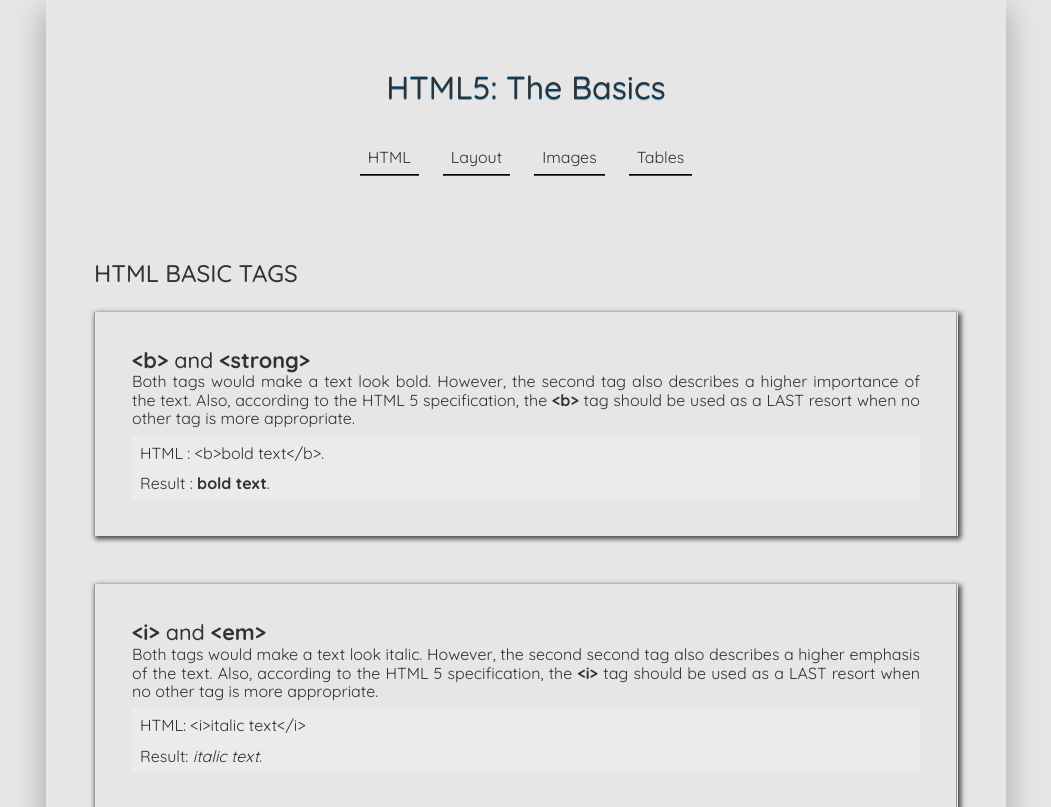
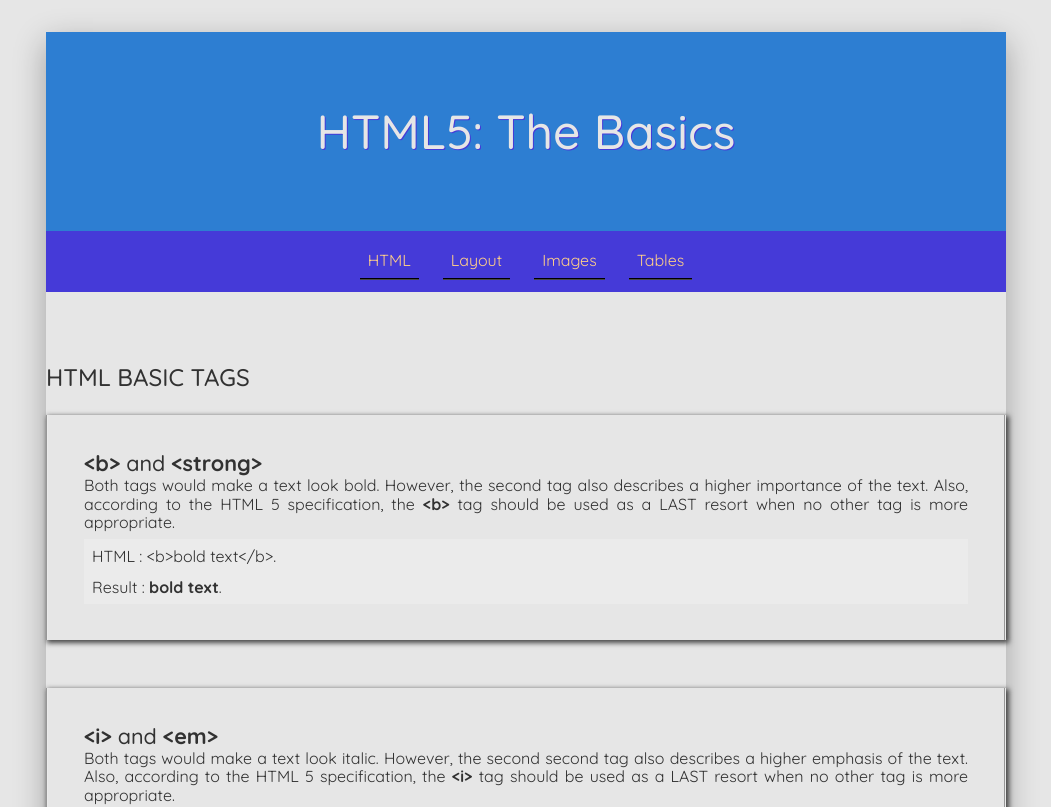
Before and after one commit to f54vnfg/HTML-Text-Tags, a plain HTML site: page index.html in a window 1280 px wide. Shown: the top 807 px of the page, without its empty margins (114-1165 px from the left). Drawn offline with Linux system fonts and the light colour scheme.

Commit message:
Some style updates

```diff
--- a/scss/_sizes.scss
+++ b/scss/_sizes.scss
@@ -28,7 +28,7 @@ $font-size-larger: $base-font-size * 2;
 $font-size-largest: $base-font-size * 3;
 
 // Header sizes
-$heading-size-1: $base-font-size * 2;
+$heading-size-1: $base-font-size * 3;
 $heading-size-2: $base-font-size * 1.5;
 $heading-size-3: $base-font-size * 1.35;
 $heading-size-4: $base-font-size * 1.2;
@@ -47,6 +47,10 @@ body {
 //   line-height:
 // }
 
+nav > a {
+  font-style: $font-weight-bold;
+}
+
 h1,h2,h3,h4,h5,h6 {
   // Set heading font weights
   font-weight: $font-weight-heading;
--- a/scss/_theme.scss
+++ b/scss/_theme.scss
@@ -1,52 +1,72 @@
+
+$border: rgb(45, 45, 45);
+$href: #2d7dd2;
+$list-border: rgb(166, 165, 83);
+//
 $background: rgb(230, 230, 230);
 $box: rgb(235,235,235);
-$border: rgb(45, 45, 45);
 $text: rgb(50,50,50);
-$href: rgba(45, 125, 210, 1);
 $hover: rgb(56, 178, 255);
-$list-border: rgb(166, 165, 83);
-$color5: rgb(71, 70, 71);
+$color5x: rgb(70, 70, 70);
+//
+// New colors
+//
+$color1: #2D7ED2;
+$color2: #453AD8;
+$color3: #20D499;
+$color4: #FFA826;
+$color5: #FFCF88;
 
 html {
   background: $background;
   color: $text;
+
+  body {
+    /* offset-x | offset-y | blur-radius | color */
+    box-shadow: 0 10px 30px rgba(0,0,0,0.3);
+  }
 }
 
-body {
-  box-shadow: 0 10px 30px rgba(0,0,0,0.3);
-}
+header {
+  h1 {
+    background-color: $color1;
+    color: $background;
 
-h1 {
-  text-shadow: 0 1px 0 $hover;
+    /* offset-x | offset-y | blur-radius | color */
+    text-shadow: 1px 1px 0 $color2;
+  }
 }
 
 nav {
+  background-color: $color2;
+
   li {
-    border-bottom: groove 2px $color5;
+    border-bottom: groove 2px $color5x;
+
+    a {
+      text-decoration: none;
+      color: $color5;
+    }
 
     &:hover {
       border-bottom: groove 2px $hover;
     }
-  }
-
-  a {
-    text-decoration: none;
-    color: $text;
   }
 }
 
 section {
   border-right: groove 2px $box;
   border-left: groove 2px $box;
+
   /* offset-x | offset-y | blur-radius | spread-radius | color */
-  box-shadow: 2px 2px 5px 1px $color5;
+  box-shadow: 2px 2px 5px 1px $color5x;
 
   &:hover {
     border-right: groove 2px $hover;
     border-left: groove 2px $hover;
   }
+
+  .example-box {
+    background: $box;
+  }
 }
-
-.example-box {
-  background: $box;
-}
--- a/scss/styles.scss
+++ b/scss/styles.scss
@@ -6,9 +6,22 @@
 
 body {
   max-width: 960px;
-  padding: $spacing-larger;
   margin: 0 auto;
   text-align: justify;
+
+  header > h1 {
+    text-align: center;
+    padding: $spacing-largest 0;
+    margin-bottom: 0;
+  }
+
+  section > div {
+    padding: $spacing-larger;
+  }
+
+  div > h2 {
+    padding-bottom: $spacing-normal;
+  }
 }
 
 nav {
@@ -26,17 +39,11 @@ nav {
   margin-bottom: $spacing-largest;
 }
 
+//
+
 section {
   padding: $spacing-large;
   margin: 0 0 $spacing-larger;
-}
-
-header > h1 {
-  text-align: center;
-}
-
-div > h2 {
-  padding-bottom: $spacing-normal;
 }
 
 .example-box {
```
Also changed, not shown: styles.min.css.
